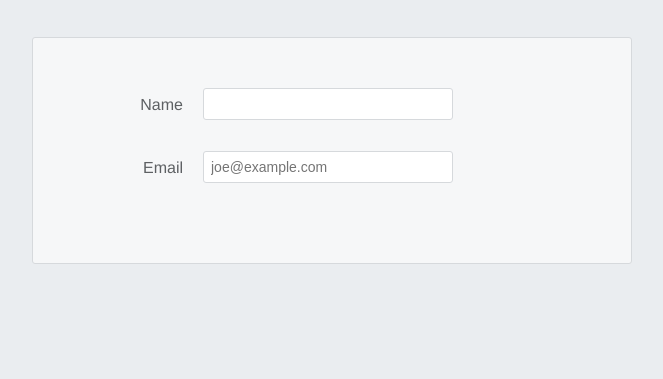
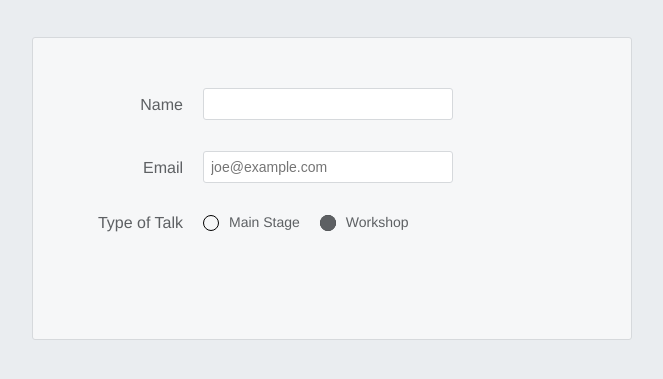
Before and after one commit to SVNRiS3/exercises, a plain HTML site: page form/index.html in a window 1280 px wide. Shown: the part 225-604 px from the top of the page, without its empty margins (308-971 px from the left). Drawn offline with Linux system fonts and the light colour scheme.

Commit message:
Add custom radio buttons

```diff
--- a/form/index.html
+++ b/form/index.html
@@ -30,6 +30,22 @@
 					placeholder="joe@example.com"
 				/>
 			</div>
+			<fieldset class="legacy-form-row">
+				<legend>Type of Talk</legend>
+				<input
+					type="radio"
+					id="talk-type-1"
+					name="talk-type"
+					value="main-stage"
+				/><label for="talk-type-1" class="radio-label">Main Stage</label
+				><input
+					type="radio"
+					id="talk-type-2"
+					name="talk-type"
+					value="workshop"
+					checked
+				/><label for="talk-type-2" class="radio-label">Workshop</label>
+			</fieldset>
 		</form>
 	</body>
 </html>
--- a/form/style.css
+++ b/form/style.css
@@ -87,6 +87,17 @@ body {
 		margin-top: 7px;
 		padding-right: 20px;
 	}
+	.legacy-form-row {
+		margin-bottom: 10px;
+	}
+	.legacy-form-row legend {
+		width: 120px;
+		text-align: right;
+		padding-right: 20px;
+	}
+	.legacy-form-row legend {
+		float: left;
+	}
 }
 
 .form-row input[type="text"]:invalid,
@@ -95,3 +106,49 @@ body {
 	color: #d55c5f;
 	box-shadow: none; /* Remove default red glow in Firefox */
 }
+
+.legacy-form-row {
+	border: none;
+	margin-bottom: 40px;
+}
+
+.legacy-form-row legend {
+	margin-bottom: 15px;
+}
+
+.legacy-form-row .radio-label {
+	display: block;
+	font-size: 14px;
+	padding: 0 20px 0 10px;
+}
+
+.legacy-form-row input[type="radio"] {
+	margin-top: 2px;
+	appearance: none;
+	width: 16px;
+	height: 16px;
+	border-radius: 8px;
+	border: 1px solid black;
+	position: relative;
+}
+
+.legacy-form-row input[type="radio"]::after {
+	visibility: hidden;
+	position: absolute;
+	right: -1px;
+	top: -0.1em;
+	background-color: #5d6063;
+	content: "";
+	width: 16px;
+	height: 16px;
+	border-radius: 8px;
+}
+
+.legacy-form-row input[type="radio"]:checked::after {
+	visibility: visible;
+}
+
+.legacy-form-row .radio-label,
+.legacy-form-row input[type="radio"] {
+	float: left;
+}
```
